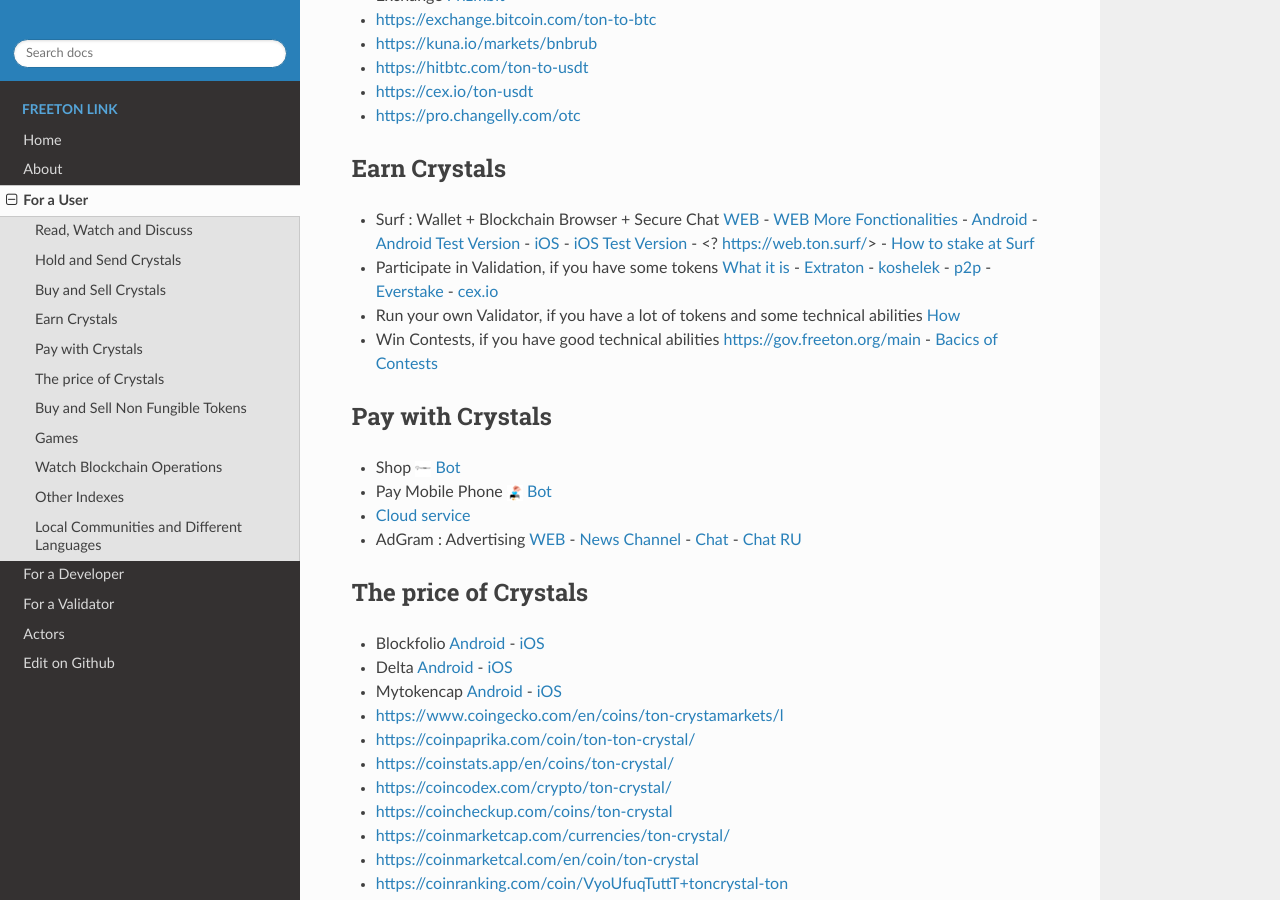
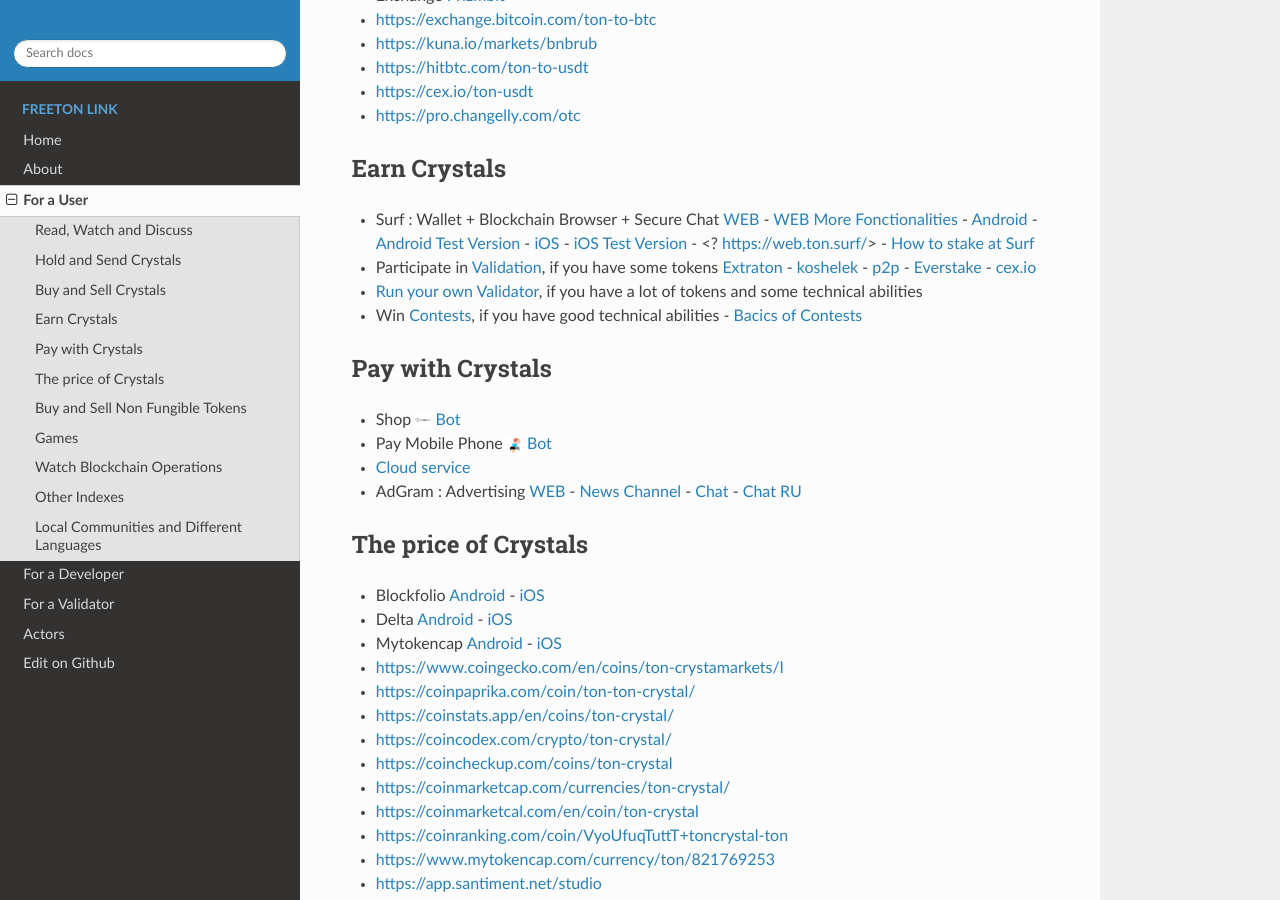
Before and after one commit to OCamlPro/www.freeton.link, a Sphinx documentation site: the page built from sphinx/user.rst, in a window 1280 px wide and 900 px high, scrolled down 1112 px. Built offline with Sphinx 7.4.7 and the Read the Docs theme 2.0.0, drawn with Linux system fonts in a browser that asks for light colours; the version number could not be read and is left out.

Commit message:
petits changements

```diff
--- a/sphinx/user.rst
+++ b/sphinx/user.rst
@@ -48,9 +48,9 @@
 Earn Crystals
 ~~~~~~~~~~~~~
 * Surf : Wallet + Blockchain Browser + Secure Chat `WEB <https://ton.surf>`_ - `WEB More Fonctionalities <https://beta.ton.surf>`_ - `Android <https://play.google.com/store/apps/details?id=surf.ton>`_ - `Android Test Version <https://play.google.com/apps/testing/surf.ton>`_ - `iOS <https://apps.apple.com/us/app/ton-surf/id1481986831>`_ - `iOS Test Version <https://testflight.apple.com/join/VPcfXsR0>`_ - <? https://web.ton.surf/> - `How to stake at Surf <https://www.freeton.net.ua/en/kak-sdelat-stejking-v-surf-ton/>`_
-* Participate in Validation, if you have some tokens `What it is <https://freeton.com/en/staking/>`_ - `Extraton <https://depools.extraton.io/>`_ - `koshelek <https://depools.koshelek.ru/?utm_source=freeton.com&utm_medium=organic&utm_campaign=ecosystem#/>`_ - `p2p <https://p2p.org/>`_ - `Everstake <https://everstake.one/freeton>`_ - `cex.io <https://earn.cex.io/staking>`_
-* Run your own Validator, if you have a lot of tokens and some technical abilities `How <https://docs.ton.dev/86757ecb2/p/708260-run-validator>`_
-* Win Contests, if you have good technical abilities `<https://gov.freeton.org/main>`_ - `Bacics of Contests <https://telegra.ph/How-to-prepare-and-submit-a-competitive-offer-in-Free-TON-08-18>`_
+* Participate in `Validation <https://freeton.com/en/staking/>`_, if you have some tokens `Extraton <https://depools.extraton.io/>`_ - `koshelek <https://depools.koshelek.ru/?utm_source=freeton.com&utm_medium=organic&utm_campaign=ecosystem#/>`_ - `p2p <https://p2p.org/>`_ - `Everstake <https://everstake.one/freeton>`_ - `cex.io <https://earn.cex.io/staking>`_
+* `Run your own Validator <https://docs.ton.dev/86757ecb2/p/708260-run-validator>`_, if you have a lot of tokens and some technical abilities
+* Win `Contests <https://gov.freeton.org/main>`_, if you have good technical abilities  - `Bacics of Contests <https://telegra.ph/How-to-prepare-and-submit-a-competitive-offer-in-Free-TON-08-18>`_
 
 Pay with Crystals
 ~~~~~~~~~~~~~~~~~
```
